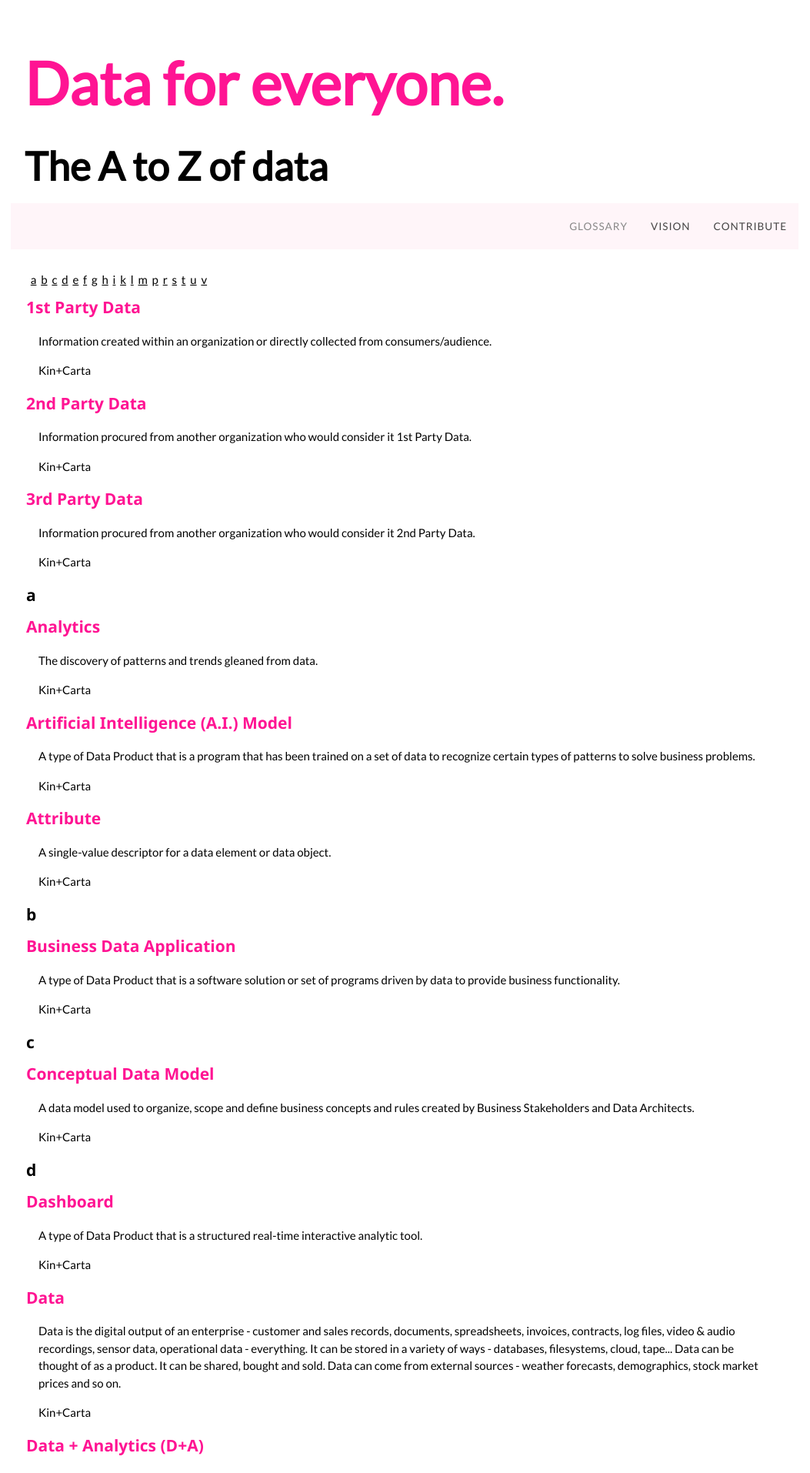
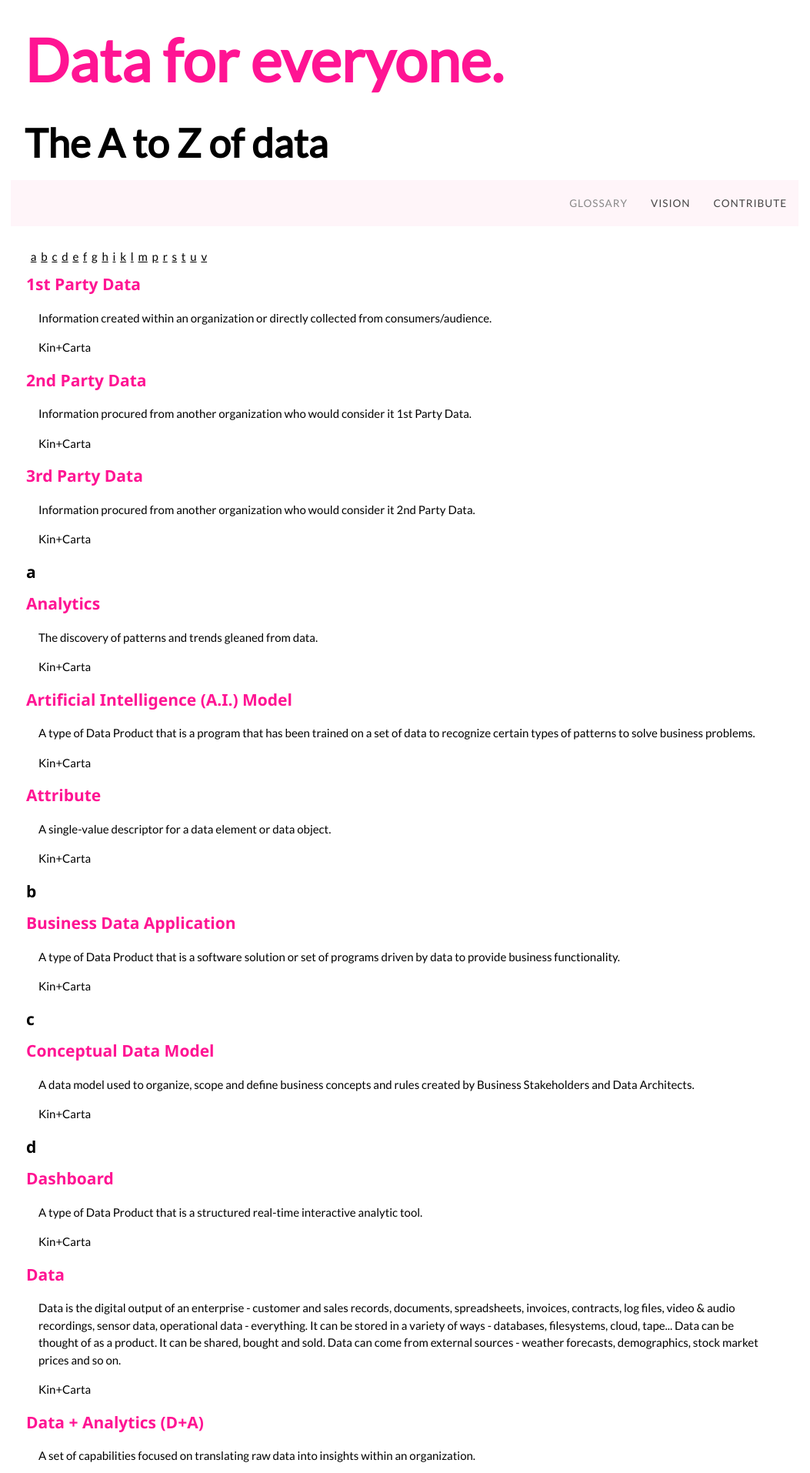
Before and after one commit to unleashyourdata/open_data_glossary, a Jekyll site: the page built from index.html, in a window 1280 px wide. Shown: the top 1914 px of the page at 77% size, without its empty margins (114-1167 px from the left). Built offline with Jekyll 4.4.1, drawn with Linux system fonts in a browser that asks for light colours.

Commit message:
Update style.css

```diff
--- a/css/style.css
+++ b/css/style.css
@@ -85,7 +85,7 @@ section.heading_bar {
  text-align: left;
  text-decoration: none;
  display: inline-block;
- padding-top: 50px;
+ padding-top: 20px;
  padding-bottom: 1px;
  padding-left: 20px;
  width: 100%;
```
